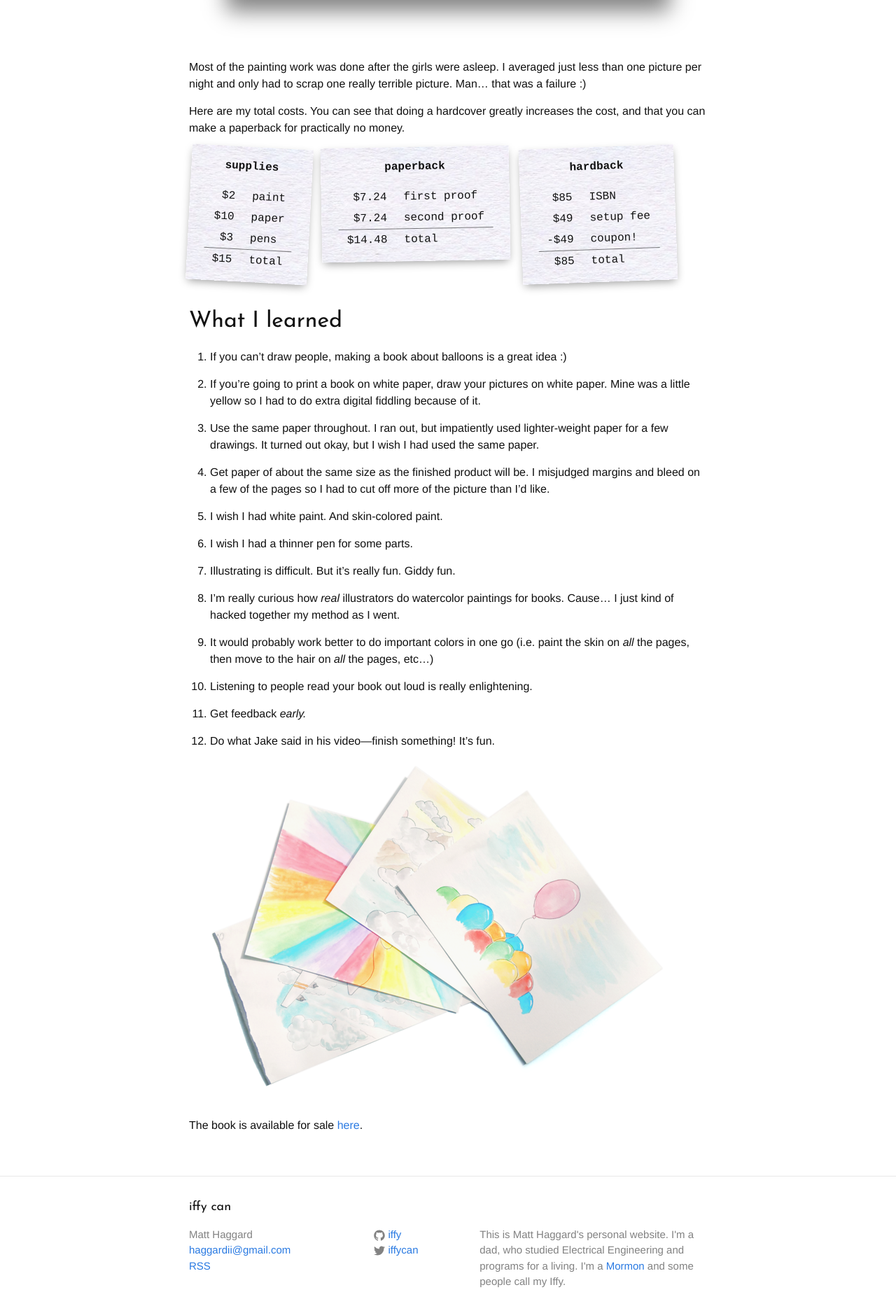
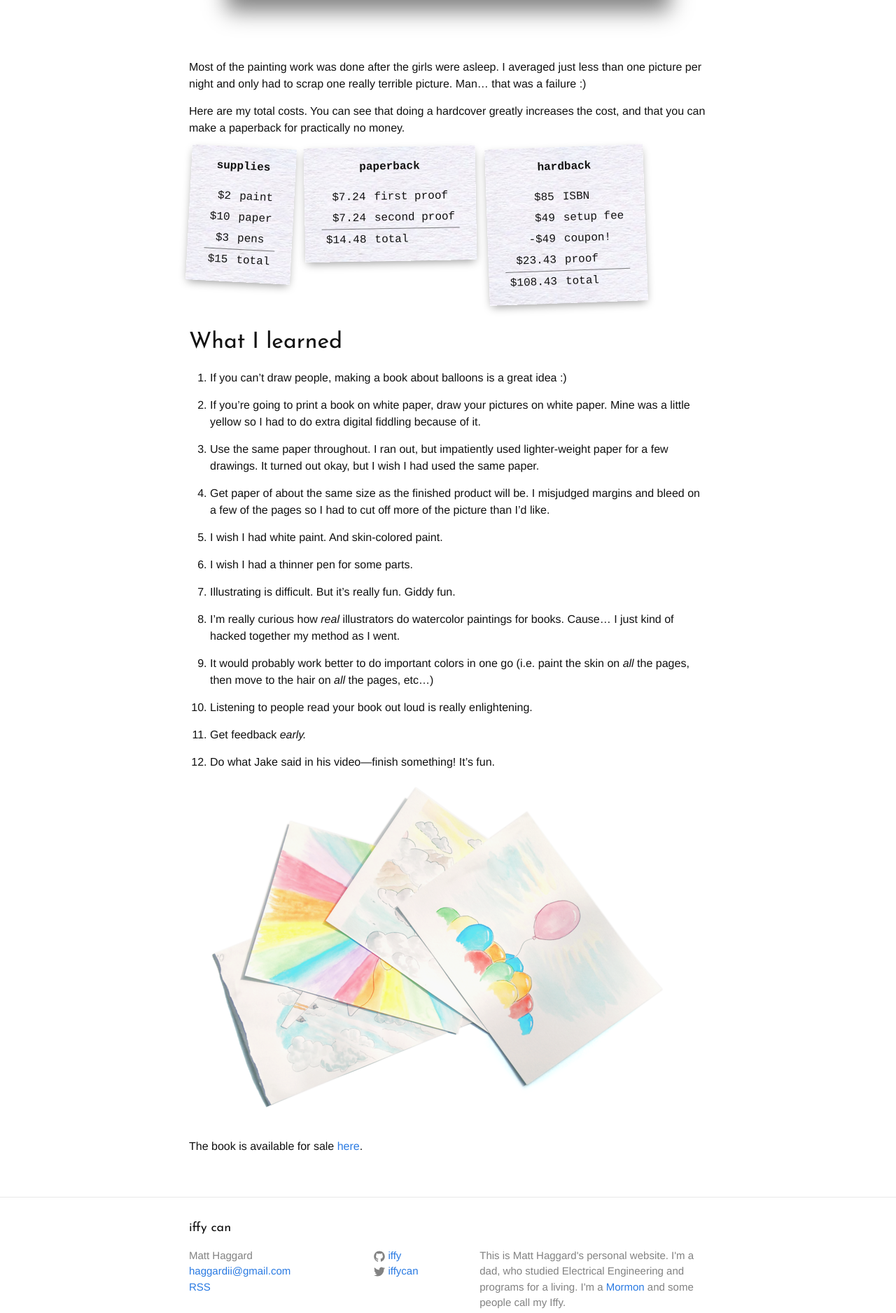
Before and after one commit to iffy/iffy.github.com, a Jekyll site: the page built from _posts/2016-10-10-i-made-a-book.md, in a window 1280 px wide. Shown: the part 4109-5985 px from the top of the page at 70% size. Built offline with Jekyll 4.4.1, drawn with Linux system fonts in a browser that asks for light colours; nearby versions of some CDN libraries; some web fonts are replaced.

Commit message:
Add first hardcover proof

```diff
--- a/_posts/2016-10-10-i-made-a-book.md
+++ b/_posts/2016-10-10-i-made-a-book.md
@@ -112,7 +112,7 @@ div.receipt table {
   border-collapse: collapse;
 }
 div.receipt table td {
-  padding: 3px 12px;
+  padding: 3px 6px;
 }
 div.receipt table td:first-child {
   text-align: right;
@@ -177,8 +177,12 @@ div.receipt table tr.section td {
       <td>-$49</td>
       <td>coupon!</td>
     </tr>
+    <tr>
+      <td>$23.43</td>
+      <td>proof</td>
+    </tr>
     <tr class="section">
-      <td>$85</td>
+      <td>$108.43</td>
       <td>total</td>
     </tr>
   </table>
```
